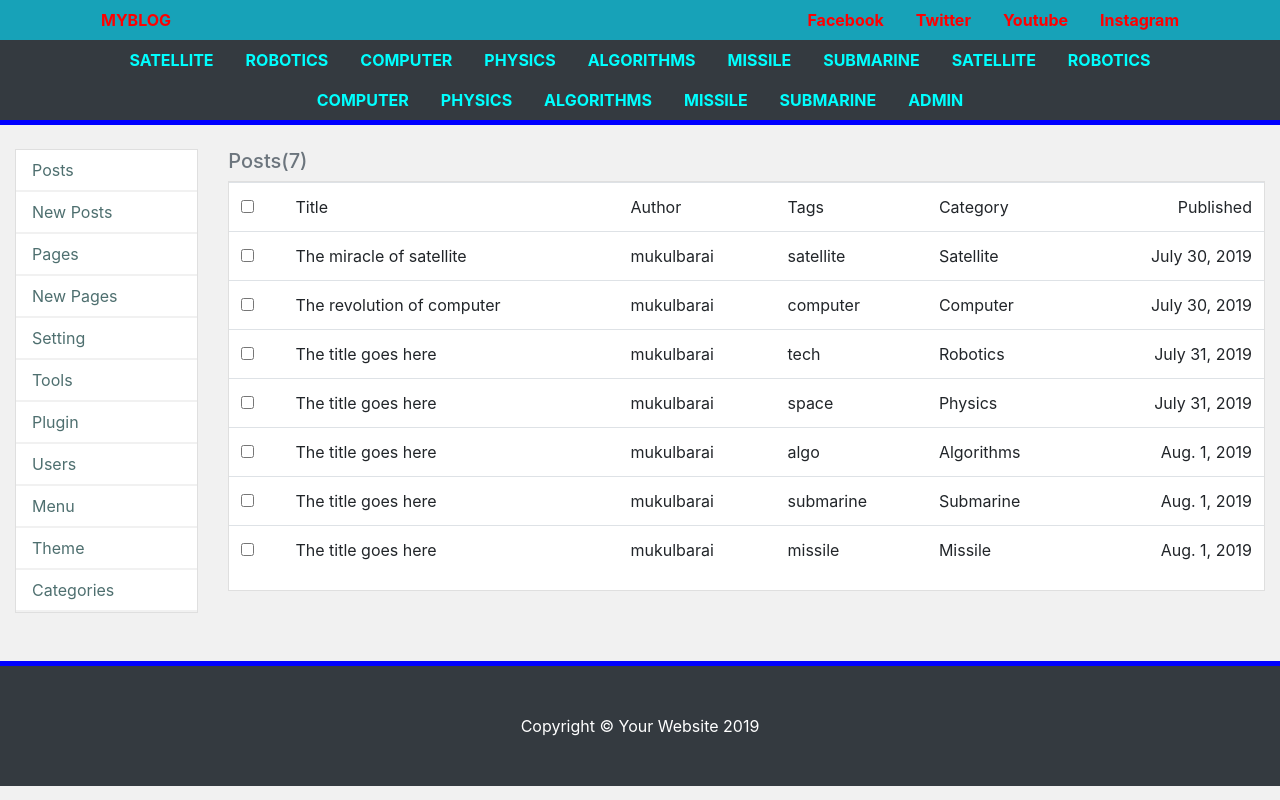
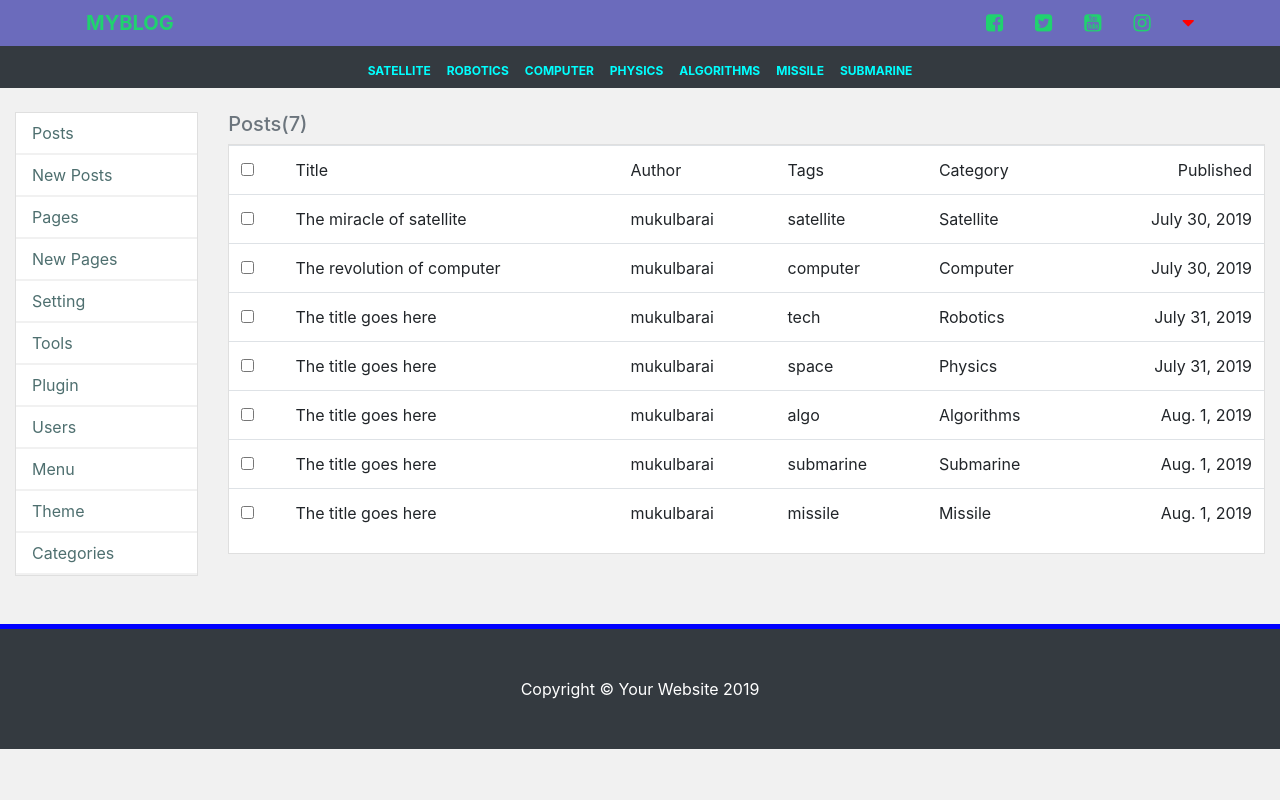
Before and after one commit to MukulBarai/The-STEM-Blog, a Django app: page /site/admin/ in a window 1280 px wide. Run offline with Django 3.2, Linux system fonts and the light colour scheme; a user stored in the database is signed in; data comes from the database, SQL or seed files in the repository; both versions use the stored data as it was after the commit; parts of the project's set-up code (start-up, migrations or seed data) failed here and were passed over; some libraries are stand-ins or nearby versions.

Commit message:
changed navbars

```diff
--- a/blog/static/css/style.css
+++ b/blog/static/css/style.css
@@ -14,15 +14,21 @@ body {
 .navbar-bottom .nav-link {
 	color: aqua!important;
 	font-weight: bold!important;
+	font-size: 12px;
+}
+
+.navbar-top{
+	background: rgba(63, 63, 171, 0.75);
 }
 
 .navbar-top .nav-link {
-	color: red!important;
+	color: #20d26f!important;
 	font-weight: bold!important;
+	font-size: 20px;
 }
 
-.navbar-bottom{
-	border-bottom: 5px solid blue;
+.nav-item .toggler{
+	color: red!important;
 }
 
 footer{
--- a/blog/templates/index.html
+++ b/blog/templates/index.html
@@ -8,7 +8,7 @@
       <div class="col-md-8 my-4">
         {% for post in posts %}
           <div class="card mb-4">
-            <img class="card-img-top" src="{{post.image}}" alt="Card image cap">
+            <img class="card-img-top" style="max-height: 300px;" src="{{post.image}}" alt="Card image cap">
             <div class="card-body">
               <h2 class="card-title">{{post.title}}</h2>
               <p class="card-text">{{post.content}}</p>
--- a/blog/templates/layouts/main.html
+++ b/blog/templates/layouts/main.html
@@ -12,48 +12,50 @@
     <link href="{% static 'css/bootstrap.min.css' %}" rel="stylesheet">
     <!-- Custom styles for this template -->
     <link href="{% static 'css/style.css' %}" rel="stylesheet">
+    <link rel="stylesheet" type="text/css" href="https://stackpath.bootstrapcdn.com/font-awesome/4.7.0/css/font-awesome.min.css">
   </head>
   <body>
     <header>
-      <nav class="navbar-top bg-info mb-0">
-        <ul class="d-flex container mb-0">
+      <nav class="navbar-top mb-0">
+        <ul class="d-flex justify-content-between container px-0 mb-0">
           <li class="nav-item list-unstyled">
             <a class="nav-link" href="{% url 'index' %}">MYBLOG</a>
           </li>
-          <li class="ml-auto list-unstyled">
+          <li class="list-unstyled">
+            <ul class="d-flex">
               <li class="nav-item list-unstyled">
-              <a href="" class="nav-link">Facebook</a>
+                <a href="" class="nav-link"><i class="fa fa-facebook-square"></i></a>
               </li>
               <li class="nav-item list-unstyled">
-              <a href="" class="nav-link">Twitter</a>
+                <a href="" class="nav-link"><i class="fa fa-twitter-square"></i></a>
               </li>
               <li class="nav-item list-unstyled">
-              <a href="" class="nav-link">Youtube</a>
+                <a href="" class="nav-link"><i class="fa fa-youtube-square"></i></a>
               </li>
               <li class="nav-item list-unstyled">
-              <a href="" class="nav-link">Instagram</a>
+                <a href="" class="nav-link"><i class="fa fa-instagram"></i></a>
               </li>
+              <li class="nav-item list-unstyled">
+                <a class="nav-link toggler" href="#" data-target="#navbardrop" data-toggle="collapse">
+                  <i class="fa fa-caret-down"></i>
+                </a>
+              </li>
+            </ul>
           </li>
         </ul>
       </nav>
-      <nav class="navbar-bottom bg-dark">
-        <ul class="d-flex flex-wrap justify-content-center container mb-0">
+      <nav class="navbar pb-0 navbar-bottom navbar-expand-md bg-dark navbar-dark">
+        <div class="container">
+          <div class="collapse navbar-collapse justify-content-center" id="navbardrop">
+            <ul class="navbar-nav flex-wrap">
               {% for category in categories %}
-            <li class="nav-item list-unstyled">
-              <a class="nav-link text-uppercase" href="{% url 'category' category=category %}">{{category.name}}</a>
+                <li class="nav-item">
+                  <a class="nav-link text-uppercase text-center" href="{% url 'category' category=category %}">{{category.name}}</a>
                 </li>
               {% endfor %}
-          {% for category in categories %}
-            <li class="nav-item list-unstyled">
-              <a class="nav-link text-uppercase" href="{% url 'category' category=category %}">{{category.name}}</a>
-            </li>
-          {% endfor %}
-          {% if user.is_authenticated %}
-            <li class="nav-item list-unstyled">
-              <a href="{% url 'siteadmin' %}" class="nav-link">ADMIN</a>
-            </li>
-          {% endif %}
             </ul>
+          </div>
+        </div>
       </nav>
     </header>
     {% block main %}
```
Also changed, not shown: blog/templates/posts/single.html (+19 -1 lines), db.sqlite3. Lines whose indentation alone changed are shown as unchanged.
